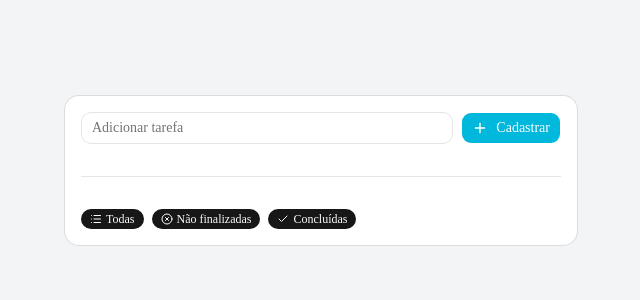
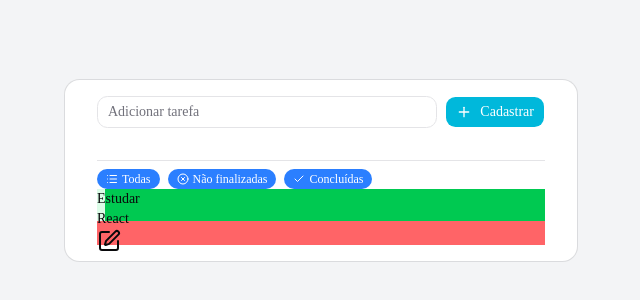
Before and after one commit to SharonDev-commits/Agenda, a Next.js app: page / in a window 1280 px wide. Shown: the part 230-530 px from the top of the page, without its empty margins (319-959 px from the left). Built offline with nearby package versions, Linux system fonts and the light colour scheme.

Commit message:
chore: page principal

```diff
--- a/src/app/globals.css
+++ b/src/app/globals.css
@@ -48,73 +48,74 @@
 }
 
 :root {
+  --radius: 0.65rem;
   --background: oklch(1 0 0);
-  --foreground: oklch(0.145 0 0);
+  --foreground: oklch(0.141 0.005 285.823);
   --card: oklch(1 0 0);
-  --card-foreground: oklch(0.145 0 0);
+  --card-foreground: oklch(0.141 0.005 285.823);
   --popover: oklch(1 0 0);
-  --popover-foreground: oklch(0.145 0 0);
-  --primary: oklch(0.205 0 0);
-  --primary-foreground: oklch(0.985 0 0);
-  --secondary: oklch(0.97 0 0);
-  --secondary-foreground: oklch(0.205 0 0);
-  --muted: oklch(0.97 0 0);
-  --muted-foreground: oklch(0.556 0 0);
-  --accent: oklch(0.97 0 0);
-  --accent-foreground: oklch(0.205 0 0);
+  --popover-foreground: oklch(0.141 0.005 285.823);
+  --primary: oklch(0.541 0.281 293.009);
+  --primary-foreground: oklch(0.969 0.016 293.756);
+  --secondary: oklch(0.967 0.001 286.375);
+  --secondary-foreground: oklch(0.21 0.006 285.885);
+  --muted: oklch(0.967 0.001 286.375);
+  --muted-foreground: oklch(0.552 0.016 285.938);
+  --accent: oklch(0.967 0.001 286.375);
+  --accent-foreground: oklch(0.21 0.006 285.885);
   --destructive: oklch(0.577 0.245 27.325);
-  --border: oklch(0.922 0 0);
-  --input: oklch(0.922 0 0);
-  --ring: oklch(0.708 0 0);
-  --chart-1: oklch(0.809 0.105 251.813);
-  --chart-2: oklch(0.623 0.214 259.815);
-  --chart-3: oklch(0.546 0.245 262.881);
-  --chart-4: oklch(0.488 0.243 264.376);
-  --chart-5: oklch(0.424 0.199 265.638);
-  --radius: 0.625rem;
+  --border: oklch(0.92 0.004 286.32);
+  --input: oklch(0.92 0.004 286.32);
+  --ring: oklch(0.702 0.183 293.541);
+  --chart-1: oklch(0.811 0.111 293.571);
+  --chart-2: oklch(0.606 0.25 292.717);
+  --chart-3: oklch(0.541 0.281 293.009);
+  --chart-4: oklch(0.491 0.27 292.581);
+  --chart-5: oklch(0.432 0.232 292.759);
   --sidebar: oklch(0.985 0 0);
-  --sidebar-foreground: oklch(0.145 0 0);
-  --sidebar-primary: oklch(0.205 0 0);
-  --sidebar-primary-foreground: oklch(0.985 0 0);
-  --sidebar-accent: oklch(0.97 0 0);
-  --sidebar-accent-foreground: oklch(0.205 0 0);
-  --sidebar-border: oklch(0.922 0 0);
-  --sidebar-ring: oklch(0.708 0 0);
+  --sidebar-foreground: oklch(0.141 0.005 285.823);
+  --sidebar-primary: oklch(0.541 0.281 293.009);
+  --sidebar-primary-foreground: oklch(0.969 0.016 293.756);
+  --sidebar-accent: oklch(0.967 0.001 286.375);
+  --sidebar-accent-foreground: oklch(0.21 0.006 285.885);
+  --sidebar-border: oklch(0.92 0.004 286.32);
+  --sidebar-ring: oklch(0.702 0.183 293.541);
 }
 
 .dark {
-  --background: oklch(0.145 0 0);
+  --background: oklch(0.141 0.005 285.823);
   --foreground: oklch(0.985 0 0);
-  --card: oklch(0.205 0 0);
+  --card: oklch(0.21 0.006 285.885);
   --card-foreground: oklch(0.985 0 0);
-  --popover: oklch(0.205 0 0);
+  --popover: oklch(0.21 0.006 285.885);
   --popover-foreground: oklch(0.985 0 0);
-  --primary: oklch(0.922 0 0);
-  --primary-foreground: oklch(0.205 0 0);
-  --secondary: oklch(0.269 0 0);
+  --primary: oklch(0.606 0.25 292.717);
+  --primary-foreground: oklch(0.969 0.016 293.756);
+  --secondary: oklch(0.274 0.006 286.033);
   --secondary-foreground: oklch(0.985 0 0);
-  --muted: oklch(0.269 0 0);
-  --muted-foreground: oklch(0.708 0 0);
-  --accent: oklch(0.269 0 0);
+  --muted: oklch(0.274 0.006 286.033);
+  --muted-foreground: oklch(0.705 0.015 286.067);
+  --accent: oklch(0.274 0.006 286.033);
   --accent-foreground: oklch(0.985 0 0);
   --destructive: oklch(0.704 0.191 22.216);
   --border: oklch(1 0 0 / 10%);
   --input: oklch(1 0 0 / 15%);
-  --ring: oklch(0.556 0 0);
-  --chart-1: oklch(0.809 0.105 251.813);
-  --chart-2: oklch(0.623 0.214 259.815);
-  --chart-3: oklch(0.546 0.245 262.881);
-  --chart-4: oklch(0.488 0.243 264.376);
-  --chart-5: oklch(0.424 0.199 265.638);
-  --sidebar: oklch(0.205 0 0);
+  --ring: oklch(0.38 0.189 293.745);
+  --chart-1: oklch(0.811 0.111 293.571);
+  --chart-2: oklch(0.606 0.25 292.717);
+  --chart-3: oklch(0.541 0.281 293.009);
+  --chart-4: oklch(0.491 0.27 292.581);
+  --chart-5: oklch(0.432 0.232 292.759);
+  --sidebar: oklch(0.21 0.006 285.885);
   --sidebar-foreground: oklch(0.985 0 0);
-  --sidebar-primary: oklch(0.488 0.243 264.376);
-  --sidebar-primary-foreground: oklch(0.985 0 0);
-  --sidebar-accent: oklch(0.269 0 0);
+  --sidebar-primary: oklch(0.606 0.25 292.717);
+  --sidebar-primary-foreground: oklch(0.969 0.016 293.756);
+  --sidebar-accent: oklch(0.274 0.006 286.033);
   --sidebar-accent-foreground: oklch(0.985 0 0);
   --sidebar-border: oklch(1 0 0 / 10%);
-  --sidebar-ring: oklch(0.556 0 0);
+  --sidebar-ring: oklch(0.38 0.189 293.745);
 }
+
 
 @layer base {
   * {
--- a/src/app/page.tsx
+++ b/src/app/page.tsx
@@ -1,43 +1,57 @@
 import { Badge } from "@/components/ui/badge"
 import { Button } from "@/components/ui/button"
-import { Card } from "@/components/ui/card"
+import { Card, CardContent, CardHeader } from "@/components/ui/card"
 import { Input } from "@/components/ui/input"
 import { Separator } from "@/components/ui/separator"
 
-import { Plus, List, Check, CircleX } from "lucide-react"
+import { Plus, List, Check, CircleX, SquarePen } from "lucide-react"
 
 const Home = () => {
   return (
     <main className="w-full h-screen bg-gray-100 flex justify-center items-center">
       <Card className="w-lg p-4 space-y-4">
 
-        <div className="flex gap-2">
+        {/* Header */}
+        <CardHeader className="flex gap-2">
           <Input placeholder="Adicionar tarefa" />
 
           <Button className="cursor-pointer bg-cyan-500 hover:bg-cyan-600 text-white transition-colors duration-200 flex items-center gap-2">
             <Plus size={18} />
             Cadastrar
           </Button>
-        </div>
+        </CardHeader>
 
-        <Separator />
+        {/* Content */}
+        <CardContent>
+          <Separator className="mb-2" />
 
           <div className="flex gap-2">
-          <Badge className="flex items-center gap-1">
+            <Badge className="flex items-center gap-1 cursor-pointer bg-blue-500 hover:bg-violet-500 text-white transition-colors">
               <List size={16} />
               Todas
             </Badge>
 
-          <Badge className="flex items-center gap-1">
+            <Badge className="flex items-center gap-1 cursor-pointer bg-blue-500 hover:bg-violet-500 text-white transition-colors">
               <CircleX size={16} />
               Não finalizadas
             </Badge>
 
-          <Badge className="flex items-center gap-1">
+            <Badge className="flex items-center gap-1 cursor-pointer bg-blue-500 hover:bg-violet-600 text-white transition-colors">
               <Check size={16} />
               Concluídas
             </Badge>
           </div>
+
+          <div className="bg-red-400 h-14">
+            <div className=" bg-green-500 h-8">
+              <div className="w-2 h-full bg-green-100">
+                <p>Estudar React</p>
+                <div><SquarePen /></div>
+              </div>
+            </div>
+          </div>
+
+        </CardContent>
 
       </Card>
     </main>
```
Lines whose indentation alone changed are shown as unchanged.
